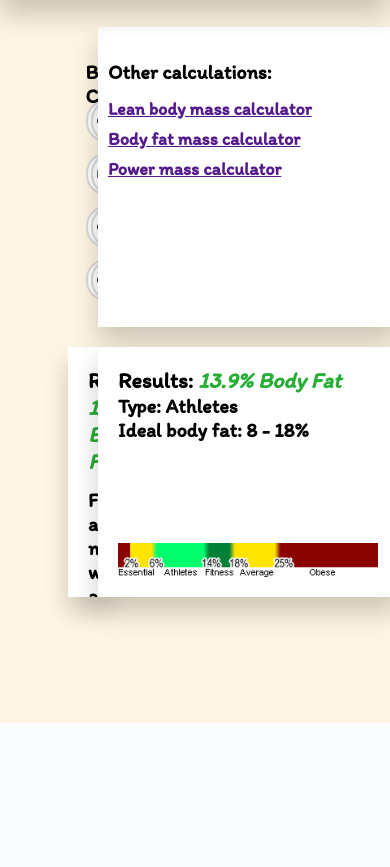
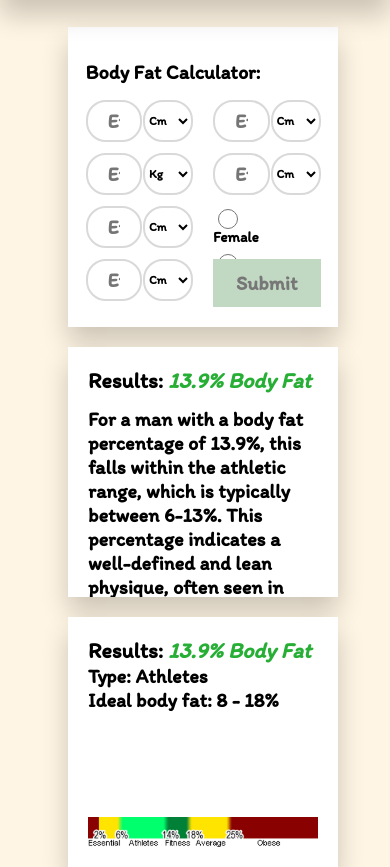
Before and after one commit to sabuka-dumbo/WellnessHub, a Django app: page /calculator/ in a window 390 px wide. Shown: the part 121-988 px from the top of the page. Before the commit the page ends 844 px from the top, so only its background shows below. Run offline with Django 5.2, Linux system fonts and the light colour scheme.

Commit message:
Mar 16, 2025, 10:25 PM

```diff
--- a/wellnesshub/wh/static/css/calculator.css
+++ b/wellnesshub/wh/static/css/calculator.css
@@ -560,6 +560,22 @@
     height: max-content;
 }
 
+@media screen and (max-width: 910px) {
+    .main-grid {
+        grid-template-columns: 60px calc(100vw - 120px) 60px;
+    }
+
+    .result2-div {
+        grid-column-start: 2;
+        grid-column-end: 3;
+        margin-top: 0;
+    }
+
+    .other-div {
+        display: none;
+    }
+}
+
 input::-webkit-outer-spin-button,
 input::-webkit-inner-spin-button {
     -webkit-appearance: none;
```
